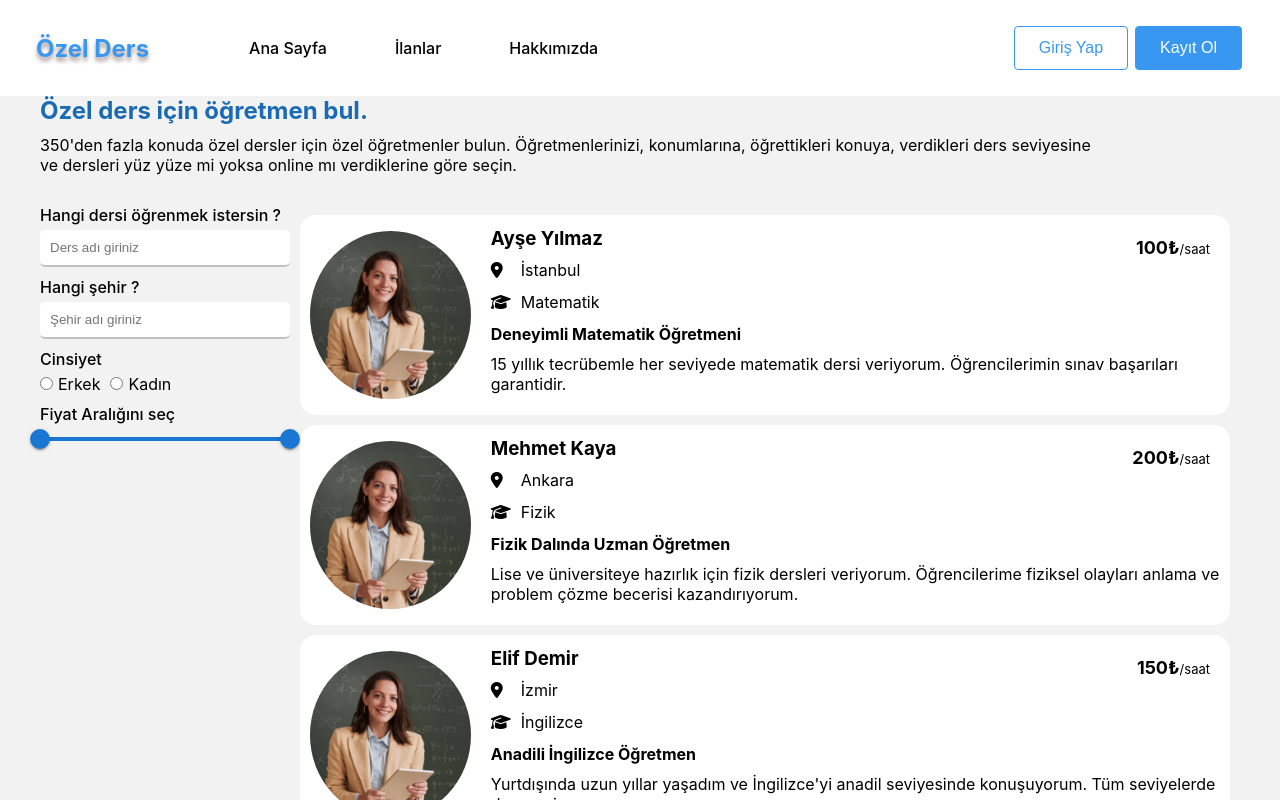
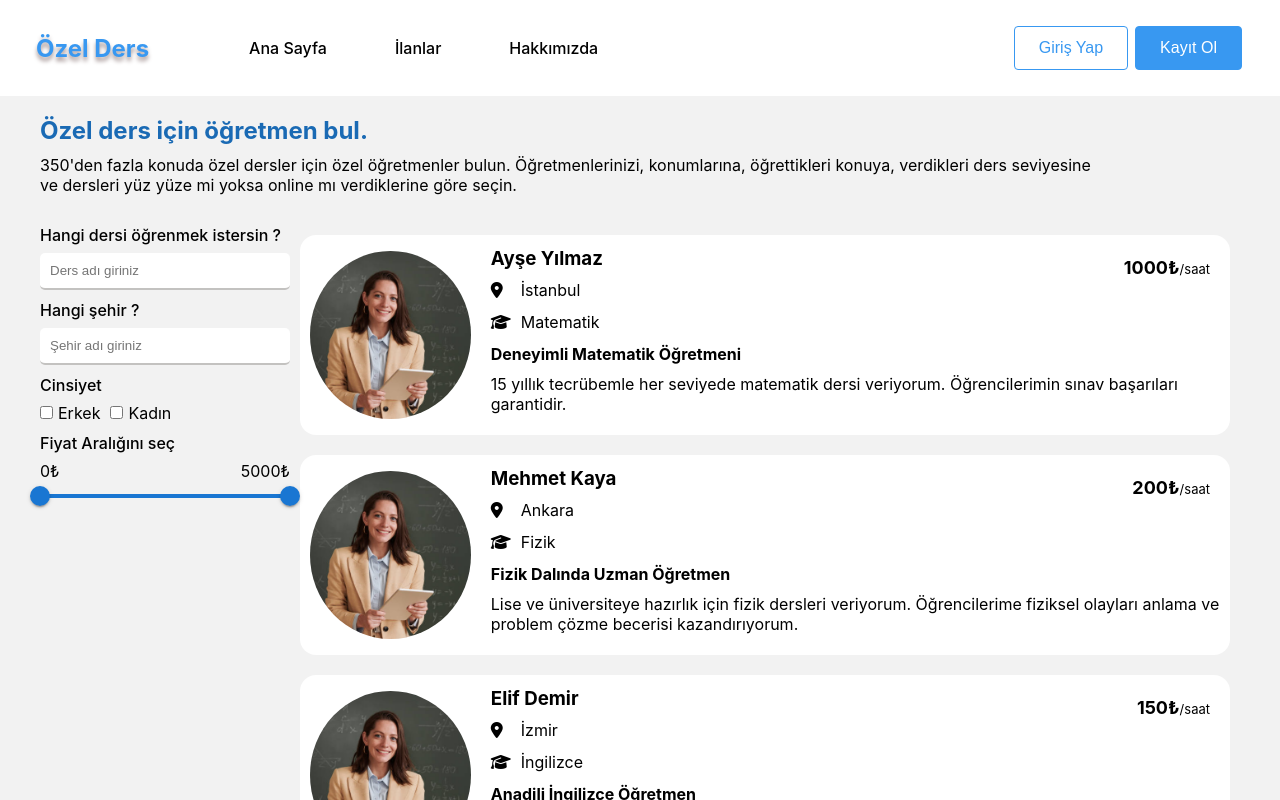
Before and after one commit to SametAydinhan/OzelOgretmenim.com, a React (Create React App) app in the folder Front-End/: page /tutor-advertisements in a window 1280 px wide. Shown: the top 800 px of the page. Built offline with nearby package versions, Linux system fonts and the light colour scheme.

Commit message:
feat(pages): add tutor single page

```diff
--- a/Front-End/src/App.js
+++ b/Front-End/src/App.js
@@ -12,18 +12,25 @@ import Signup from './pages/Signup';
 import AboutUs from './pages/AboutUs';
 import { ContextProvider } from './context/Context';
 import TutorAdvertisement from './pages/TutorAdvertisement';
+import TutorDetail from './pages/TutorDetail';
 
 function App() {
   return (
     <ContextProvider>
+      <Router>
         <Routes>
           <Route path='/' element={<Home />} />
           <Route path='/login' element={<Login />} />
           <Route path='/signup' element={<Signup />} />
-        <Route path='/about-us' element={<AboutUs/>} />
-        <Route path='/tutor-advertisements' element={<TutorAdvertisement />} />
+          <Route path='/about-us' element={<AboutUs />} />
+          <Route
+            path='/tutor-advertisements'
+            element={<TutorAdvertisement />}
+          />
+            <Route path='/tutor-advertisements/:id' element={<TutorDetail />} />
           <Route path='*' element={<h1>Not Found</h1>} />
         </Routes>
+      </Router>
     </ContextProvider>
   );
 }
--- a/Front-End/src/components/TutorCard.js
+++ b/Front-End/src/components/TutorCard.js
@@ -1,12 +1,17 @@
 import React from 'react';
 import styled from './TutorCard.module.css';
+import { Link } from 'react-router-dom';
 
 
 const TutorCard = ({tutors}) => {
   return tutors.map((tutor) => (
+    <Link to={`/tutor-advertisements/${tutor.id}`} className={styled['tutor-card-link']}>
       <div key={tutor.id} className={styled['tutor-card']}>
         <div className={styled['tutor-img']}>
-        <img src={require('../assests/images/tutor/tutor1.jpg')} alt='tutor' />
+          <img
+            src={require('../assests/images/tutor/tutor1.jpg')}
+            alt='tutor'
+          />
         </div>
         <div className={styled.description}>
           <h3 className={styled.title}>{tutor.name}</h3>
@@ -25,6 +30,7 @@ const TutorCard = ({tutors}) => {
           </div>
         </div>
       </div>
+    </Link>
   ));
 };
 
--- a/Front-End/src/components/TutorCard.module.css
+++ b/Front-End/src/components/TutorCard.module.css
@@ -43,16 +43,23 @@
         color: rgb(0, 0, 0);
       }
     }
-    .price-container{
+    .price-container {
       font-size: large;
       position: absolute;
       right: 10px;
       top: 10px;
       font-weight: bold;
-        span{
+      span {
         font-size: small;
         font-weight: normal;
       }
     }
   }
 }
+.tutor-card-link {
+  margin-bottom: 10px;
+  text-decoration: none;
+  color: #000;
+  display: flex;
+  flex-direction: column;
+}
--- a/Front-End/src/components/common/MaxMinSlider/MaxMinSlider.js
+++ b/Front-End/src/components/common/MaxMinSlider/MaxMinSlider.js
@@ -2,6 +2,7 @@ import React, { useState, useContext } from 'react';
 import Box from '@mui/material/Box';
 import Slider from '@mui/material/Slider';
 import { Context } from '../../../context/Context';
+import styled from './MaxMinSlider.module.css';
 
 function valuetext(value) {
   return `${value}₺`;
@@ -25,7 +26,16 @@ export default function MaxMinSlider() {
 
   return (
     <Box sx={{ width: 250 }}>
-      <label htmlFor='price'>Fiyat Aralığını seç</label>
+      <div className={styled['slider-label']}>
+        <label  htmlFor='price'>
+          Fiyat Aralığını seç
+        </label>
+      </div>
+
+      <div className={styled['max-min']}>
+        <span>0₺</span>
+        <span>5000₺</span>
+      </div>
       <Slider
         id='price'
         name='price'
--- /dev/null
+++ b/Front-End/src/components/common/MaxMinSlider/MaxMinSlider.module.css
@@ -0,0 +1,8 @@
+.slider-label {
+    margin-bottom: 8px !important;
+}
+
+.max-min {
+  display: flex;
+  justify-content: space-between;
+}
--- a/Front-End/src/index.js
+++ b/Front-End/src/index.js
@@ -8,9 +8,7 @@ import { BrowserRouter } from 'react-router-dom';
 const root = ReactDOM.createRoot(document.getElementById('root'));
 root.render(
   <React.StrictMode>
-    <BrowserRouter>
-        <App />
-    </BrowserRouter>
+    <App />
   </React.StrictMode>
 );
 
--- a/Front-End/src/pages/TutorAdvertisement.js
+++ b/Front-End/src/pages/TutorAdvertisement.js
@@ -5,7 +5,7 @@ import styled from './TutorAdvertisement.module.css';
 import MaxMinSlider from '../components/common/MaxMinSlider/MaxMinSlider';
 import TutorCard from '../components/TutorCard';
 import { Context } from '../context/Context';
-const DUMMY_DATA = [
+export const DUMMY_DATA = [
   {
     id: 1,
     name: 'Ayşe Yılmaz',
@@ -13,7 +13,7 @@ const DUMMY_DATA = [
     city: 'İstanbul',
     subject: 'Matematik',
     title: 'Deneyimli Matematik Öğretmeni',
-    price: 100,
+    price: 1000,
     description:
       '15 yıllık tecrübemle her seviyede matematik dersi veriyorum. Öğrencilerimin sınav başarıları garantidir.',
   },
@@ -185,26 +185,29 @@ const TutorAdvertisement = () => {
                 required
                 placeholder='Şehir adı giriniz'
               />
+
               <label>Cinsiyet</label>
               <div className={styled['radio-container']}>
-                <div className={styled.radio}>
+                <div className={styled.checkbox}>
                   <input
-                    type='radio'
+                    type='checkbox'
                     id='gender'
                     name='gender'
                     value={'erkek'}
+                    checked={selectedGender === 'erkek'}
                     onChange={handleCheckboxChange}
                   />
                   <label htmlFor='erkek' className={styled['radio-label']}>
                     Erkek
                   </label>
                 </div>
-                <div className={styled.radio}>
+                <div className={styled.checkbox}>
                   <input
-                    type='radio'
+                    type='checkbox'
                     id='gender'
                     name='gender'
                     value={'kadın'}
+                    checked={selectedGender === 'kadın'}
                     onChange={handleCheckboxChange}
                   />
                   <label htmlFor='kadın' className={styled['radio-label']}>
@@ -212,9 +215,10 @@ const TutorAdvertisement = () => {
                   </label>
                 </div>
               </div>
+
               <MaxMinSlider />
             </div>
-            <div className={styled['tutor-card']}>
+            <div>
               <TutorCard tutors={filteredTutors} />
             </div>
           </div>
--- a/Front-End/src/pages/TutorAdvertisement.module.css
+++ b/Front-End/src/pages/TutorAdvertisement.module.css
@@ -14,6 +14,7 @@
     position: relative;
 }
 .description {
+    margin-top: 20px;
     width: 100%;
     margin-bottom: 20px;
     h2 {
@@ -35,7 +36,7 @@
     flex-direction: column;
     label {
         font-weight: 500;
-        margin-bottom: 5px;
+        margin-bottom: 8px;
     }
     .radio-label {
         font-weight: 400;
@@ -44,7 +45,7 @@
     .radio-container {
         display: flex;
         margin-bottom: 10px;
-        .radio {
+        .checkbox {
             margin-right: 10px;
         }
     }
@@ -63,6 +64,3 @@
     }
 
 }
- .tutor-card {
-        margin-bottom: 10px;
-    }
--- /dev/null
+++ b/Front-End/src/pages/TutorDetail.js
@@ -0,0 +1,14 @@
+import React from 'react';
+import {useParams, } from 'react-router-dom';
+import { DUMMY_DATA } from './TutorAdvertisement';
+
+const TutorDetail = () => {
+    const { id } = useParams();
+    const tutor = DUMMY_DATA.find((tutor) => tutor.id === parseInt(id));
+    if (!tutor) {
+        return <h2>Öğretmen Bulunumadı!!!</h2>;
+    }
+  return <div>TutorDetail</div>;
+};
+
+export default TutorDetail;
```
Also changed, not shown: Front-End/src/pages/TutorDetail.module.css (added). Lines whose indentation alone changed are shown as unchanged.
